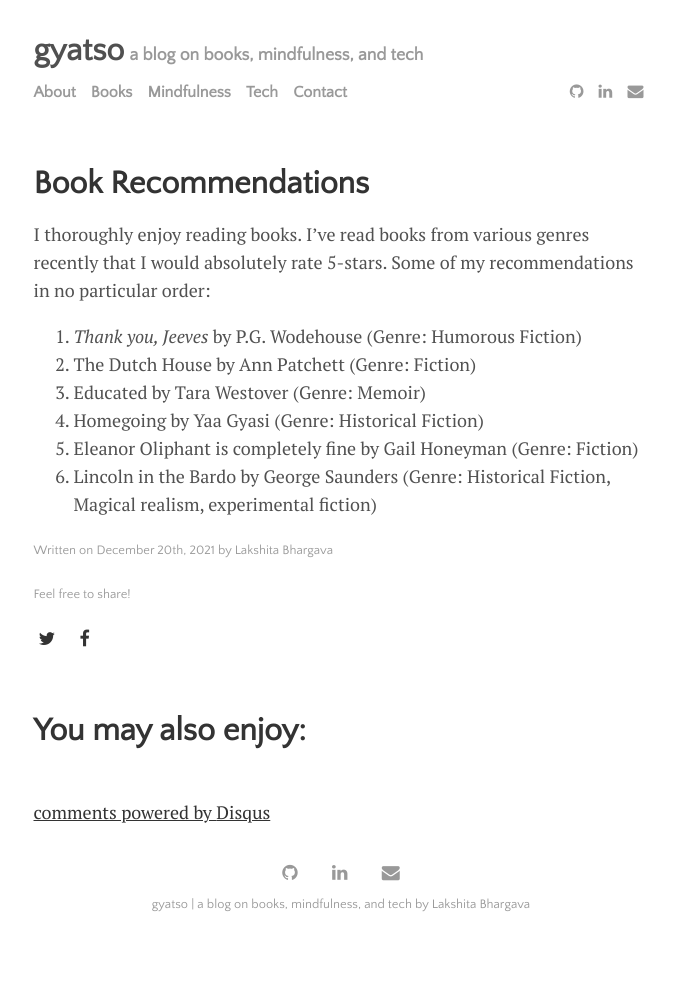
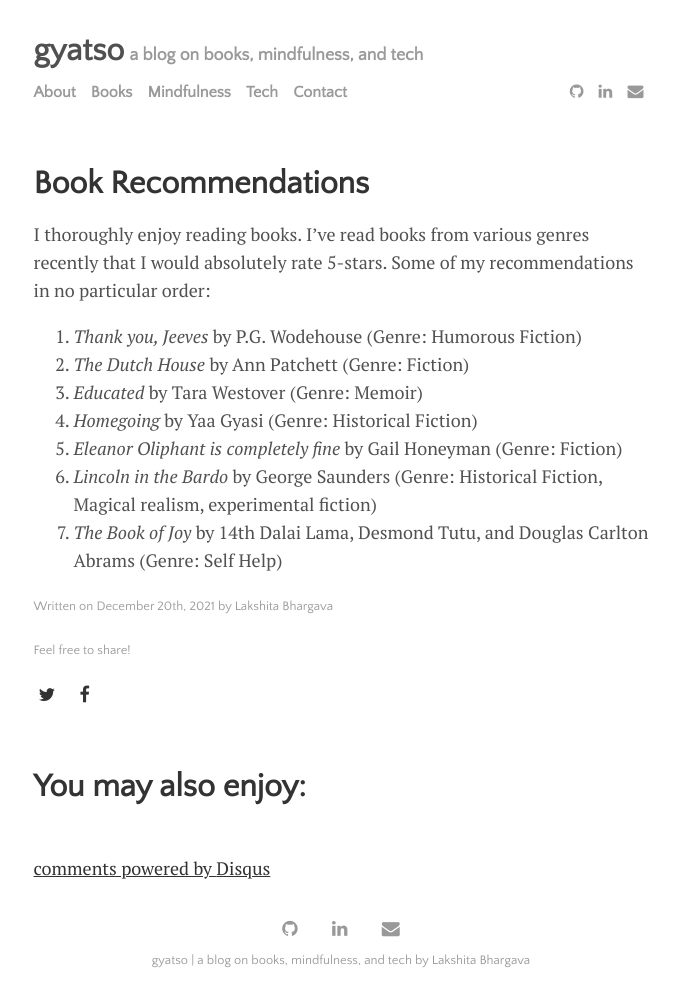
Before and after one commit to LakshitaBh/LakshitaBh.github.io, a Jekyll site: the page built from books/_posts/2021-12-20-book-recommendations.md, in a window 1280 px wide. Shown: the whole page, without its empty margins (299-977 px from the left). Built offline with Jekyll 4.4.1, drawn with Linux system fonts in a browser that asks for light colours; comment, search, counter and statistics services are not loaded; before the commit the page ends 950 px from its top, so only the background shows below that.

Commit message:
Update 2021-12-20-book-recommendations.md

```diff
--- a/books/_posts/2021-12-20-book-recommendations.md
+++ b/books/_posts/2021-12-20-book-recommendations.md
@@ -9,8 +9,9 @@ tags: [books]
 I thoroughly enjoy reading books. I've read books from various genres recently that I would absolutely rate 5-stars. Some of my recommendations in no particular order:
 
 1. <em>Thank you, Jeeves</em> by P.G. Wodehouse (Genre: Humorous Fiction)
-2. The Dutch House by Ann Patchett (Genre: Fiction)
-3. Educated by Tara Westover (Genre: Memoir)
-5. Homegoing by Yaa Gyasi (Genre: Historical Fiction)
-6. Eleanor Oliphant is completely fine by Gail Honeyman (Genre: Fiction)
-7. Lincoln in the Bardo by George Saunders (Genre: Historical Fiction, Magical realism, experimental fiction)
+2. <em>The Dutch House</em> by Ann Patchett (Genre: Fiction)
+3. <em>Educated</em> by Tara Westover (Genre: Memoir)
+5. <em>Homegoing</em> by Yaa Gyasi (Genre: Historical Fiction)
+6. <em>Eleanor Oliphant is completely fine</em> by Gail Honeyman (Genre: Fiction)
+7. <em>Lincoln in the Bardo</em> by George Saunders (Genre: Historical Fiction, Magical realism, experimental fiction)
+8. <em>The Book of Joy</em> by 14th Dalai Lama, Desmond Tutu, and Douglas Carlton Abrams (Genre: Self Help)
```
